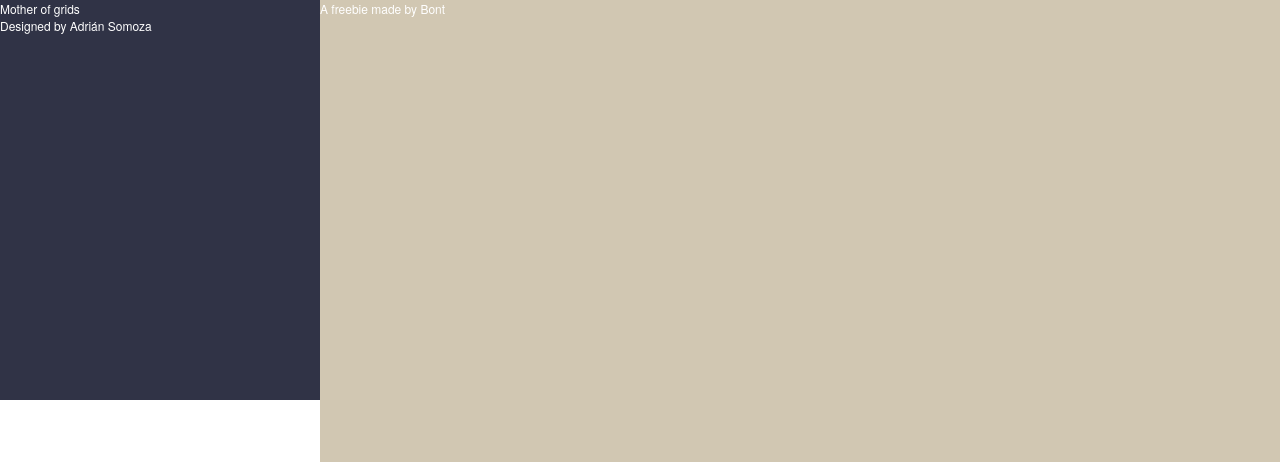
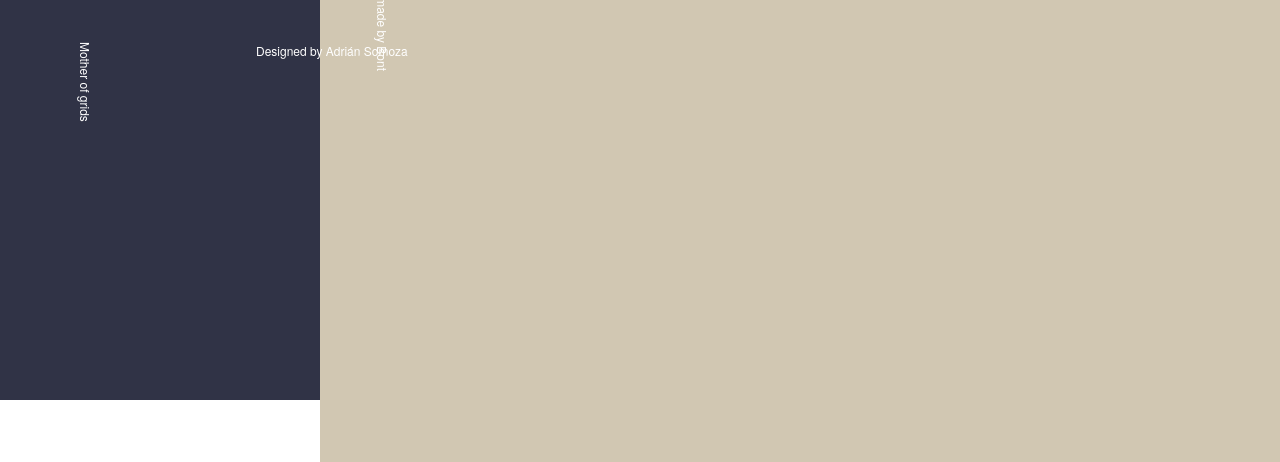
Before and after one commit to taodutra/Golden-Canon-Grid, a plain HTML site: page dist/index.html in a window 1280 px wide. Shown: the top 462 px of the page. Drawn offline with Linux system fonts and the light colour scheme.

Commit message:
area 1 text position

```diff
--- a/dist/Golden-Canon-Grid.6990a94a.css
+++ b/dist/Golden-Canon-Grid.6990a94a.css
@@ -63,6 +63,24 @@ body{
 .golden-copy{
   margin-bottom: 10px;
 }
+.text{
+  display: inline-block;
+  position: absolute;
+}
+.rotate{
+  transform: rotate(90deg);
+}
+.text-01{
+  left: 9vw;
+  transform: rotate(90deg) translateY(-100%);
+  transform-origin: 0% 0%;
+  top: 5.4vh;
+}
+.text-02{
+  top: 5.2vh;
+  left: 34vw;
+  width: 85px;
+}
 @media (min-width:768px) {
   .area-01{
     height: 35%;
@@ -76,6 +94,15 @@ body{
   }
   .golden-copy{
     margin-bottom: 17px;
+  }
+  .text-01{
+    left: 8.3vw;
+    top: 5.3vh;
+  }
+  .text-02{
+    left: 37vw;
+    top: 5.3vh;
+    width: auto;
   }
 }
 @media (min-width:1024px) {
@@ -100,4 +127,12 @@ body{
   .golden-copy{
     margin-bottom: 13px;
   }
+  .text-01{
+    left: 6vw;
+    top: 5.2vh;
+  }
+  .text-02{
+    top: 5.2vh;
+    left: 20vw;
+  }
 }
--- a/dist/Golden-Canon-Grid.6990a94a.js
+++ b/dist/Golden-Canon-Grid.6990a94a.js
@@ -144,7 +144,7 @@ module.exports = reloadCSS;
         module.hot.dispose(reloadCSS);
         module.hot.accept(reloadCSS);
 
-},{"_css_loader":10}],25:[function(require,module,exports) {
+},{"_css_loader":10}],26:[function(require,module,exports) {
 
 var OVERLAY_ID = '__parcel__error__overlay__';
 
@@ -313,5 +313,5 @@ function hmrAccept(bundle, id) {
     return hmrAccept(global.parcelRequire, id);
   });
 }
-},{}]},{},[25])
+},{}]},{},[26])
 //# sourceMappingURL=/Golden-Canon-Grid.6990a94a.map
--- a/index.css
+++ b/index.css
@@ -63,6 +63,24 @@ body{
 .golden-copy{
   margin-bottom: 10px;
 }
+.text{
+  display: inline-block;
+  position: absolute;
+}
+.rotate{
+  transform: rotate(90deg);
+}
+.text-01{
+  left: 9vw;
+  transform: rotate(90deg) translateY(-100%);
+  transform-origin: 0% 0%;
+  top: 5.4vh;
+}
+.text-02{
+  top: 5.2vh;
+  left: 34vw;
+  width: 85px;
+}
 @media (min-width:768px) {
   .area-01{
     height: 35%;
@@ -76,6 +94,15 @@ body{
   }
   .golden-copy{
     margin-bottom: 17px;
+  }
+  .text-01{
+    left: 8.3vw;
+    top: 5.3vh;
+  }
+  .text-02{
+    left: 37vw;
+    top: 5.3vh;
+    width: auto;
   }
 }
 @media (min-width:1024px) {
@@ -100,4 +127,12 @@ body{
   .golden-copy{
     margin-bottom: 13px;
   }
+  .text-01{
+    left: 6vw;
+    top: 5.2vh;
+  }
+  .text-02{
+    top: 5.2vh;
+    left: 20vw;
+  }
 }
```
